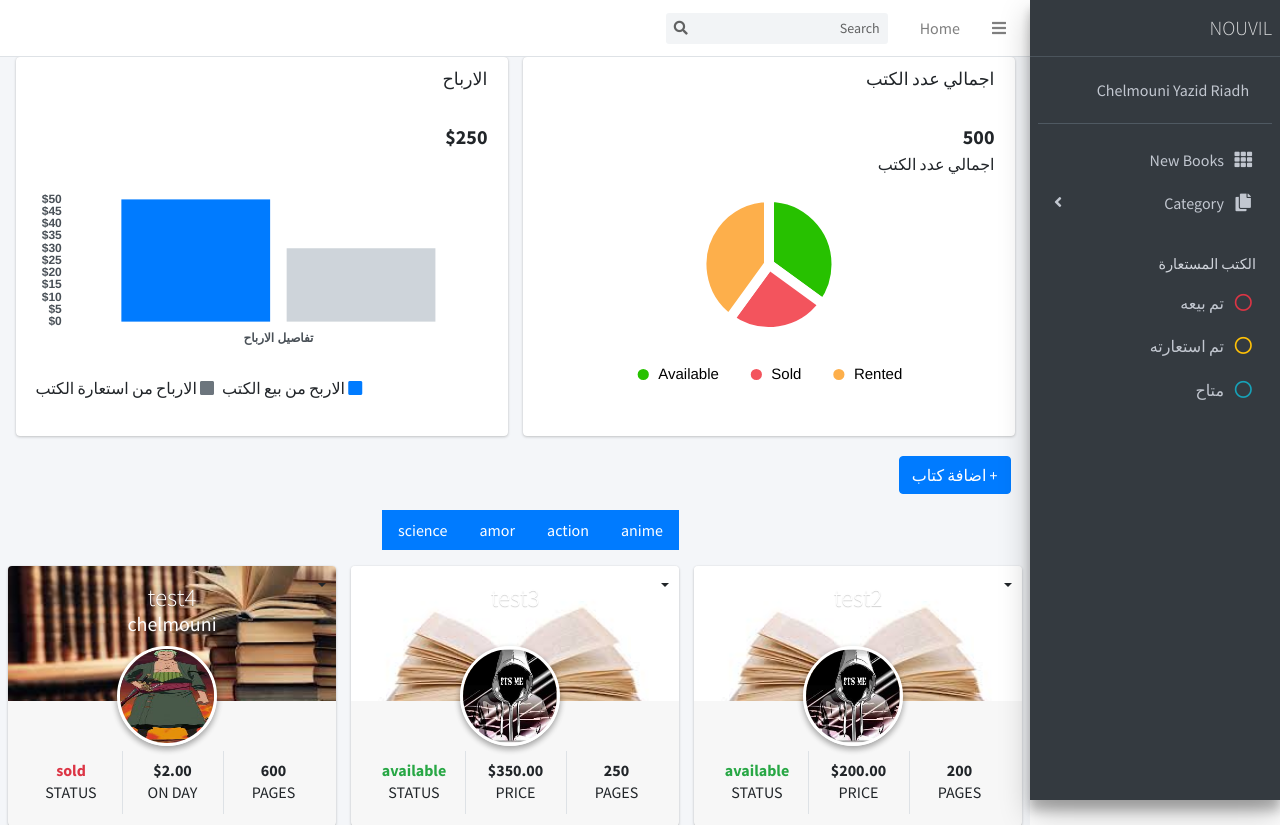
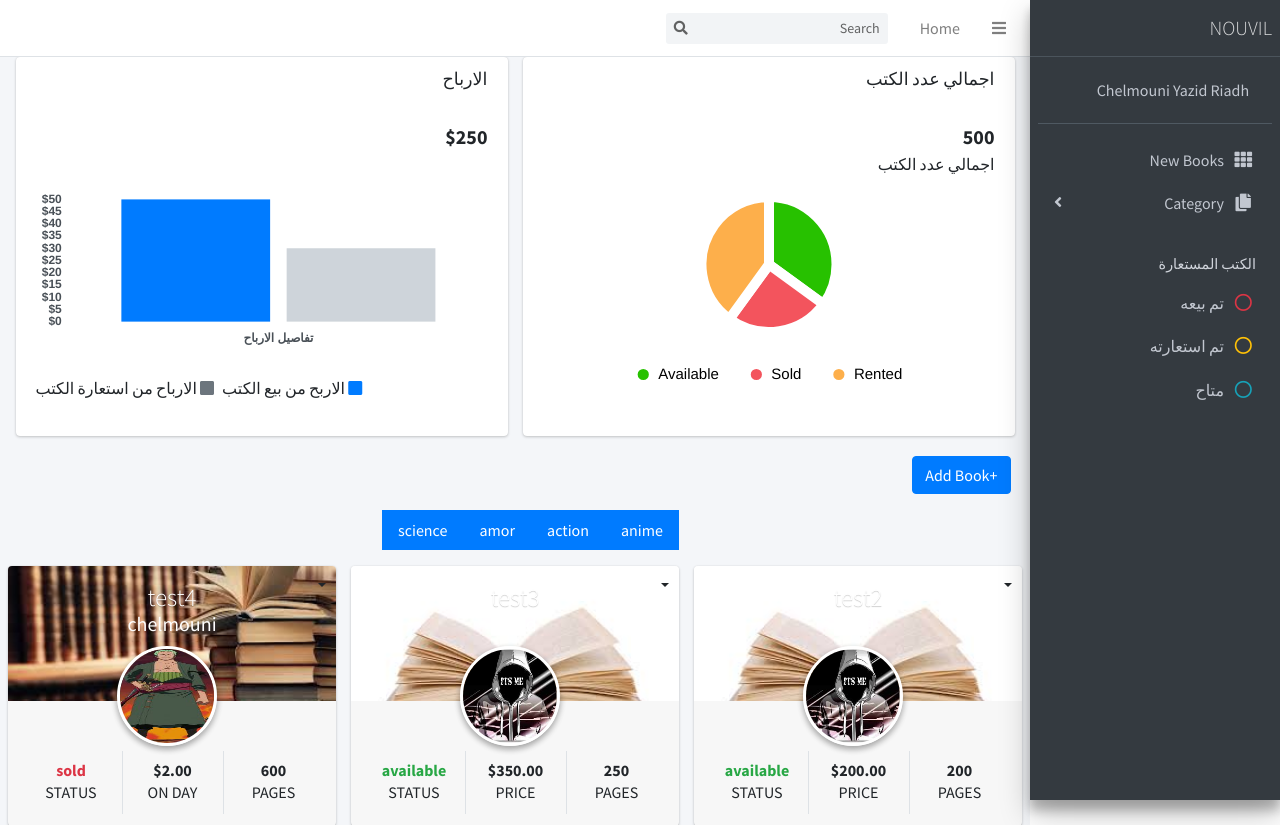
Before and after one commit to riadhchelmouni/Django-Library-Management-System, a Django app: page / in a window 1280 px wide. Shown: the top 825 px of the page. Run offline with Django 5.2, Linux system fonts and the light colour scheme; data comes from the database, SQL or seed files in the repository; both versions use the stored data as it was after the commit; some libraries are stand-ins or nearby versions.

Commit message:
first commit

```diff
--- /dev/null
+++ b/LMS/lms_app/forms.py
@@ -0,0 +1,33 @@
+from django import forms
+from .models import Category, Book
+
+class BookForm(forms.ModelForm):
+    class Meta:
+        model = Book
+        fields = [
+            'title',
+            'author',
+            'photo_book',
+            'photo_author',
+            'pages',
+            'price',
+            'retal_price_day',
+            'retal_period',
+            'active',
+            'status',
+            'category',
+        ]
+
+    widgets = {
+           'title': forms.TextInput(attrs={'class': 'form-control'}),
+            'author': forms.TextInput(attrs={'class': 'form-control'}),
+            'photo_book': forms.FileInput(attrs={'class': 'form-control'}),
+            'photo_author': forms.FileInput(attrs={'class': 'form-control'}),
+            'pages': forms.NumberInput(attrs={'class': 'form-control'}),
+            'price': forms.NumberInput(attrs={'class': 'form-control'}),
+            'retal_price_day': forms.NumberInput(attrs={'class': 'form-control'}),
+            'retal_period': forms.NumberInput(attrs={'class': 'form-control'}),
+            'active': forms.CheckboxInput(attrs={'class': 'form-check-input'}),
+            'status': forms.Select(attrs={'class': 'form-control'}),
+            'category': forms.Select(attrs={'class': 'form-control'}),
+        }
--- a/LMS/lms_app/views.py
+++ b/LMS/lms_app/views.py
@@ -1,15 +1,22 @@
 from django.shortcuts import render
 from .models import *
+from .forms import BookForm
 # Create your views here.
 
 
 def index(request):
+    if request.method == 'POST':
+        add_book = BookForm(request.POST, request.FILES)
+        if add_book.is_valid():
+            add_book.save()
+
+    # Render the page with form and data
     context = {
         'categories': Category.objects.all(),
         'books': Book.objects.all(),
+        'form': BookForm(),
     }
     return render(request, 'pages/index.html', context)
-
 def books(request):
     context = {
         'categories': Category.objects.all(),
--- a/LMS/templates/pages/index.html
+++ b/LMS/templates/pages/index.html
@@ -80,27 +80,23 @@
 
           <!-- form add books -->
           <div class="row m-1 mb-3">
-            <a href="#bookform" class="btn btn-primary" data-toggle="collapse">+ اضافة كتاب</a>
+            <a href="#bookform" class="btn btn-primary" data-toggle="collapse">+Add Book</a>
           </div>
 
           <div id="bookform" class="card card-primary collapse">
             <div class="card-header">
-              <h3 class="card-title">اضافة كتاب</h3>
+              <h3 class="card-title">Add Book</h3>
             </div>
             <!-- /.card-header -->
             <!-- form start -->
             <form method="POST" enctype="multipart/form-data"  >
+              {% csrf_token %}
               <div class="card-body">
-                <input type="text" class="form-control">
-                <input type="text" class="form-control">
-                <input type="text" class="form-control">
-                <input type="text" class="form-control">
-                <input type="text" class="form-control">
-                <small id='totalrente' class="form-text text-muted"></small>
+                {{form}}
               </div>
               <!-- /.card-body -->
               <div class="card-footer">
-                <button type="submit" class="btn btn-primary">اضافة</button>
+                <button type="submit" class="btn btn-primary">Add</button>
               </div>
             </form>
           </div>
```
Also changed, not shown: LMS/db.sqlite3, LMS/media/photos/booo_4XnOnVi.jpeg (added), LMS/media/photos/booo_G4L4Tm6.jpeg (added), LMS/media/photos/booo_nXQTgOD.jpeg (added), LMS/media/photos/booo_wKECPEq.jpeg (added), LMS/media/photos/me_2KoTFRA.jpeg (added), LMS/media/photos/me_2sQvd1D.jpeg (added), LMS/media/photos/me_AbcZ8zq.jpeg (added), LMS/media/photos/me_ohrtrTM.jpeg (added).
